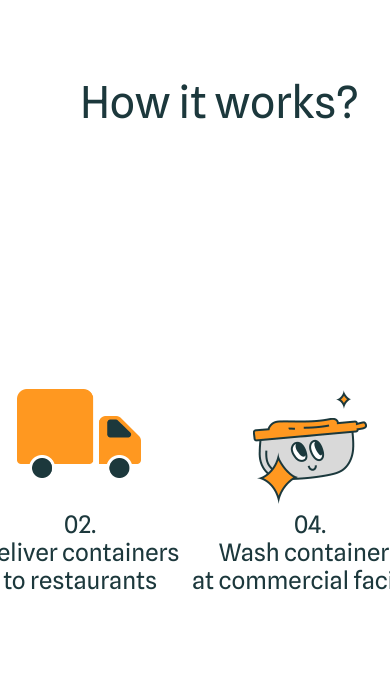
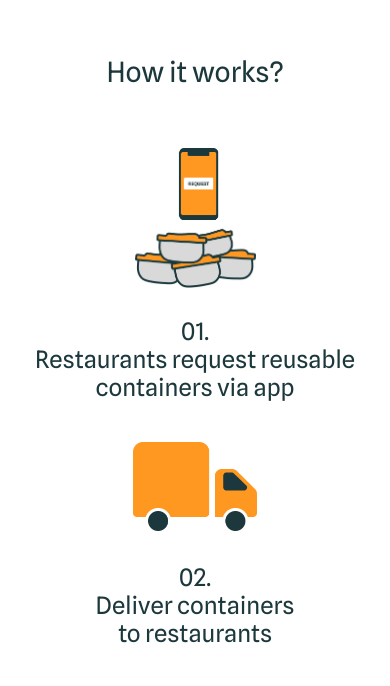
Before and after one commit to WilhelminaTetteh/awesome-container-company, a React (Create React App) app: page / in a window 390 px wide. Shown: the part 5036-5722 px from the top of the page. Built offline with nearby package versions, Linux system fonts and the light colour scheme.

Commit message:
feat(about): add mobile resolution

```diff
--- a/src/blocks/about/__arrow/about__arrow.css
+++ b/src/blocks/about/__arrow/about__arrow.css
@@ -1,10 +1,9 @@
-@import url(_1/about__arrow_1.css);
-@import url(_2/about__arrow_2.css);
-@import url(_3/about__arrow_3.css);
-@import url(_4/about__arrow_4.css);
-
 .about__arrow {
   position: absolute;
   height: 46px;
   width: 46px;
 }
+
+@media (max-width: 767px) {
+
+}
--- a/src/blocks/about/__header/about__header.css
+++ b/src/blocks/about/__header/about__header.css
@@ -8,3 +8,13 @@
   margin: 0 0 0 80px;
   padding: 80px 0 0;
 }
+
+@media (max-width: 767px) {
+  .about__header {
+    font-size: 28px;
+    line-height: 32px;
+    padding: 60px 0 0;
+    margin: 0 auto;
+    text-align: center;
+  }
+}
--- a/src/blocks/about/__image/about__image.css
+++ b/src/blocks/about/__image/about__image.css
@@ -5,5 +5,4 @@
 
 .about__image {
   margin: 0;
-  position: absolute;
 }
--- a/src/blocks/about/__text/about__text.css
+++ b/src/blocks/about/__text/about__text.css
@@ -4,7 +4,6 @@
 @import url(_4/about__text_4.css);
 
 .about__text {
-  position: absolute;
   font-family: 'Spline Sans', sans-serif;
   font-style: normal;
   font-weight: 400;
@@ -12,6 +11,10 @@
   line-height: 28px;
   text-align: center;
   color: #1c383c;
-  width: 420px;
+  max-width: 420px;
   margin: 0;
+  display: flex;
+  flex-direction: column;
+  align-items: center;
+  gap: 30px
 }
--- a/src/blocks/about/__visual/about__visual.css
+++ b/src/blocks/about/__visual/about__visual.css
@@ -2,3 +2,12 @@
   position: relative;
   margin: 0 auto;
 }
+
+@media (max-width: 767px) {
+  .about__visual {
+    display: flex;
+    flex-direction: column;
+    gap: 40px;
+    margin: 60px auto;
+  }
+}
--- a/src/blocks/about/about.css
+++ b/src/blocks/about/about.css
@@ -5,9 +5,12 @@
 @import url(__text/about__text.css);
 @import url(__visual/about__visual.css);
 @import url(__arrow/about__arrow.css);
+@import url(__arrow/_1/about__arrow_1.css);
+@import url(__arrow/_2/about__arrow_2.css);
+@import url(__arrow/_3/about__arrow_3.css);
+@import url(__arrow/_4/about__arrow_4.css);
 
 .about {
-  height: 1110px;
   max-width: 1440px;
   margin: 0 auto;
 }
--- a/src/components/About.js
+++ b/src/components/About.js
@@ -13,32 +13,22 @@ const About = ({ onContactButtonClick }) => {
 		<section className='about' id='about'>
 			<h2 className='about__header'>How it works?</h2>
 			<div className='about__visual'>
-				<img
-					src={image1}
-					alt=''
-					className='about__image about__image_1'
-				/>
-				<img
-					src={image2}
-					alt=''
-					className='about__image about__image_2'
-				/>
-				<img
-					src={image3}
-					alt=''
-					className='about__image about__image_3'
-				/>
-				<img
-					src={image4}
-					alt=''
-					className='about__image about__image_4'
-				/>
 				<p className='about__text about__text_1'>
+					<img
+						src={image1}
+						alt=''
+						className='about__image about__image_1'
+					/>
 					01.
 					<br />
 					Restaurants request reusable containers via app
 				</p>
 				<p className='about__text about__text_2'>
+					<img
+						src={image2}
+						alt=''
+						className='about__image about__image_2'
+					/>
 					02.
 					<br />
 					Deliver containers
@@ -46,6 +36,11 @@ const About = ({ onContactButtonClick }) => {
 					to restaurants
 				</p>
 				<p className='about__text about__text_3'>
+					<img
+						src={image3}
+						alt=''
+						className='about__image about__image_3'
+					/>
 					03.
 					<br />
 					Pick up used containers from users
@@ -53,6 +48,11 @@ const About = ({ onContactButtonClick }) => {
 					via app
 				</p>
 				<p className='about__text about__text_4'>
+					<img
+						src={image4}
+						alt=''
+						className='about__image about__image_4'
+					/>
 					04.
 					<br />
 					Wash containers
```
